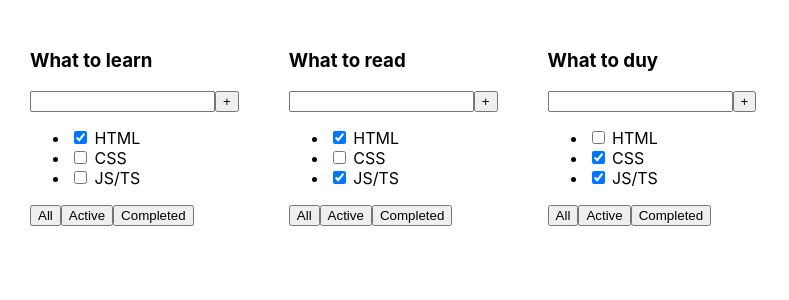
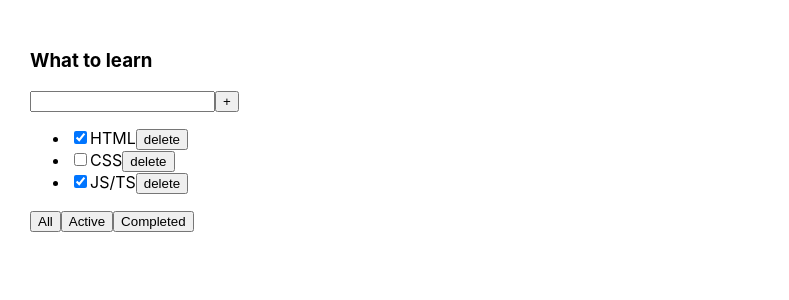
Before and after one commit to S1aven/TodoList, a React (Create React App) app: page / in a window 1280 px wide. Shown: the top 300 px of the page, without its empty margins (0-789 px from the left). Built offline with nearby package versions, Linux system fonts and the light colour scheme.

Commit message:
map, useState

```diff
--- a/src/App.tsx
+++ b/src/App.tsx
@@ -1,32 +1,55 @@
-import React from 'react';
+import React, {useState} from 'react';
 import './App.css';
-import TodoList, {TaskType} from "./Components/TodoList/TodoList";
+import {TodoList, TaskType} from "./Components/TodoList/TodoList";
 
-function App() {
+export type FilterValuesType = "all" | "active" | "completed";
 
-  const tasks_1: Array<TaskType> = [
-    {id: 1, title: 'HTML', isDone: true},
-    {id: 2, title: 'CSS', isDone: false},
-    {id: 3, title: 'JS/TS', isDone: false}
-  ]
+const App = () => {
 
-  const tasks_2: Array<TaskType> = [
+  //     RemoveTask
+
+  const [tasks, setTasks] = useState<Array<TaskType>>([
     {id: 1, title: 'HTML', isDone: true},
     {id: 2, title: 'CSS', isDone: false},
     {id: 3, title: 'JS/TS', isDone: true}
-  ]
+  ])
 
-  const tasks_3: Array<TaskType> = [
-    {id: 1, title: 'HTML', isDone: false},
-    {id: 2, title: 'CSS', isDone: true},
-    {id: 3, title: 'JS/TS', isDone: true}
-  ]
+  const removeTask = (taskID: number) => {
+    const filteredTasks = tasks.filter(task => task.id !== taskID)
+    setTasks(filteredTasks)
+  }
+
+  //     Filter
+
+  const [filter, setFilter] = useState<FilterValuesType>("all")
+
+  const getFilteredTasksForRender = () => {
+    switch (filter) {
+      case "completed":
+        return tasks.filter(t => t.isDone === true)
+      case "active":
+        return tasks.filter(t => t.isDone === false)
+      default:
+        return tasks
+    }
+  }
+
+  const changeFilter = (filter: FilterValuesType) => {
+    setFilter(filter)
+  }
+
+  const filteredTasksForRender = getFilteredTasksForRender()
 
   return (
     <div className="App">
-      <TodoList title={'What to learn'} tasks={tasks_1}/>
-      <TodoList title={'What to read'} tasks={tasks_2}/>
-      <TodoList title={'What to duy'} tasks={tasks_3}/>
+      <TodoList
+        title={'What to learn'}
+        tasks={filteredTasksForRender}
+        removeTask={removeTask}
+        changeFilter={changeFilter}
+      />
+      {/*<TodoList title={'What to read'} tasks={tasks_2}/>*/}
+      {/*<TodoList title={'What to duy'} tasks={tasks_3}/>*/}
     </div>
   );
 }
--- a/src/Components/TodoList/AddTaskForm/AddTaskForm.tsx
+++ b/src/Components/TodoList/AddTaskForm/AddTaskForm.tsx
@@ -1,6 +1,6 @@
 import React from 'react';
 
-const AddTaskForm = () => {
+export const  AddTaskForm = () => {
   return (
     <div>
       <div>
@@ -10,5 +10,3 @@ const AddTaskForm = () => {
     </div>
   );
 };
-
-export default AddTaskForm;
--- a/src/Components/TodoList/ControlButton/ControlButton.tsx
+++ b/src/Components/TodoList/ControlButton/ControlButton.tsx
@@ -1,15 +1,18 @@
 import React from 'react';
+import {FilterValuesType} from "../../../App";
 
-const ControlButton = () => {
+type controlButtonPropsType = {
+  changeFilter: (filter: FilterValuesType) => void
+}
+
+export const ControlButton: React.FC<controlButtonPropsType> = (props) => {
   return (
     <div>
       <div>
-        <button>All</button>
-        <button>Active</button>
-        <button>Completed</button>
+        <button onClick={() => props.changeFilter("all")}>All</button>
+        <button onClick={() => props.changeFilter("active")}>Active</button>
+        <button onClick={() => props.changeFilter("completed")}>Completed</button>
       </div>
     </div>
   );
 };
-
-export default ControlButton;
--- a/src/Components/TodoList/TaskList/Task/Task.tsx
+++ b/src/Components/TodoList/TaskList/Task/Task.tsx
@@ -1,14 +1,18 @@
 import React from 'react';
 import {TaskType} from "../../TodoList";
 
-type TaskPropsType = TaskType
+type TaskPropsType = TaskType & {
+  removeTask: (taskID: number) => void
+}
 
-const Task = (props: TaskPropsType) => {
+export const Task: React.FC<TaskPropsType> = (props) => {
   return (
     <>
-      <li><input type="checkbox" checked={props.isDone}/> <span>{props.title}</span></li>
+      <li>
+        <input type="checkbox" checked={props.isDone}/>
+        <span>{props.title}</span>
+        <button onClick={ () => {props.removeTask(props.id)} }>delete</button>
+      </li>
     </>
   );
 };
-
-export default Task;
--- a/src/Components/TodoList/TaskList/TaskList.tsx
+++ b/src/Components/TodoList/TaskList/TaskList.tsx
@@ -1,24 +1,25 @@
 import React from 'react';
 import {TaskType} from "../TodoList";
-import Task from "./Task/Task";
+import {Task} from "./Task/Task";
 
 type TaskListPropsType = {
   tasks: Array<TaskType>
+  removeTask: (taskID: number) => void
 }
 
-const TaskList = (props: TaskListPropsType) => {
+export const TaskList: React.FC<TaskListPropsType> = (props) => {
+
+  const tackComponentList = props.tasks.map(task => {
+    return <Task key={task.id}
+                 {...task}
+                 removeTask={props.removeTask}/>
+  })
+
   return (
     <div>
       <ul>
-        <Task {...props.tasks[0]}/>
-        <Task {...props.tasks[1]}/>
-        <Task {...props.tasks[2]}/>
-        {/*<li><input type="checkbox" checked={props.isDone}/> <span>{props.title}</span></li>*/}
-        {/*<li><input type="checkbox" checked={props.isDone}/> <span>{props.title}</span></li>*/}
-        {/*<li><input type="checkbox" checked={props.isDone}/> <span>{props.title}</span></li>*/}
+        {tackComponentList}
       </ul>
     </div>
   );
 };
-
-export default TaskList;
--- a/src/Components/TodoList/TodoList.tsx
+++ b/src/Components/TodoList/TodoList.tsx
@@ -1,12 +1,15 @@
 import React from "react";
-import TodoListHeader from "./TodoListHeader/TodoListHeader";
-import TaskList from "./TaskList/TaskList";
-import ControlButton from "./ControlButton/ControlButton";
-import AddTaskForm from "./AddTaskForm/AddTaskForm";
+import {TodoListHeader} from "./TodoListHeader/TodoListHeader";
+import {TaskList} from "./TaskList/TaskList";
+import {ControlButton} from "./ControlButton/ControlButton";
+import {AddTaskForm} from "./AddTaskForm/AddTaskForm";
+import {FilterValuesType} from "../../App";
 
 type TodoListPropsType = {
   title: string
   tasks: Array<TaskType>
+  removeTask: (taskID: number) => void
+  changeFilter: (filter: FilterValuesType) => void
 }
 
 export type TaskType = {
@@ -15,32 +18,18 @@ export type TaskType = {
   isDone: boolean
 }
 
-const TodoList = (props: TodoListPropsType) => {
+export const TodoList: React.FC<TodoListPropsType> = (props) => {
   return (
     <div>
       <div>
         <TodoListHeader title={props.title}/>
-        {/*<h3>{props.title}</h3>*/}
         <AddTaskForm/>
-        {/*<div>*/}
-        {/*  <input/>*/}
-        {/*  <button>+</button>*/}
-        {/*</div>*/}
-        <TaskList tasks={props.tasks}/>
-        {/*<ul>*/}
-        {/*  <li><input type="checkbox" checked={props.tasks[0].isDone}/> <span>{props.tasks[0].title}</span></li>*/}
-        {/*  <li><input type="checkbox" checked={props.tasks[1].isDone}/> <span>{props.tasks[1].title}</span></li>*/}
-        {/*  <li><input type="checkbox" checked={props.tasks[2].isDone}/> <span>{props.tasks[2].title}</span></li>*/}
-        {/*</ul>*/}
-        <ControlButton/>
-        {/*<div>*/}
-        {/*  <button>All</button>*/}
-        {/*  <button>Active</button>*/}
-        {/*  <button>Completed</button>*/}
-        {/*</div>*/}
+        <TaskList
+          tasks={props.tasks}
+          removeTask={props.removeTask}
+        />
+        <ControlButton changeFilter={props.changeFilter}/>
       </div>
     </div>
   )
 }
-
-export default TodoList;
--- a/src/Components/TodoList/TodoListHeader/TodoListHeader.tsx
+++ b/src/Components/TodoList/TodoListHeader/TodoListHeader.tsx
@@ -4,12 +4,10 @@ type TodoListHeaderPropsType = {
   title: string
 }
 
-const TodoListHeader = (props: TodoListHeaderPropsType) => {
+export const TodoListHeader: React.FC<TodoListHeaderPropsType> = (props ) => {
   return (
     <div>
       <h3>{props.title}</h3>
     </div>
   );
 };
-
-export default TodoListHeader;
```
